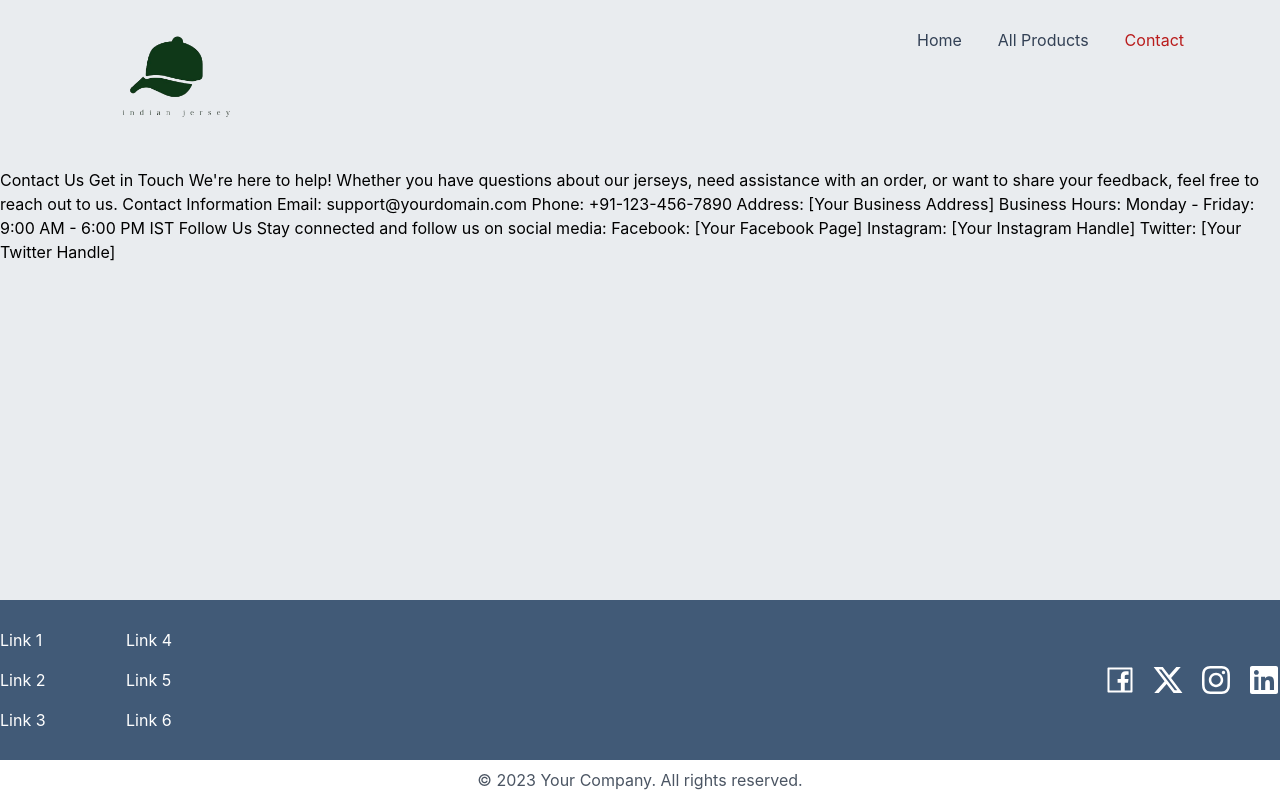
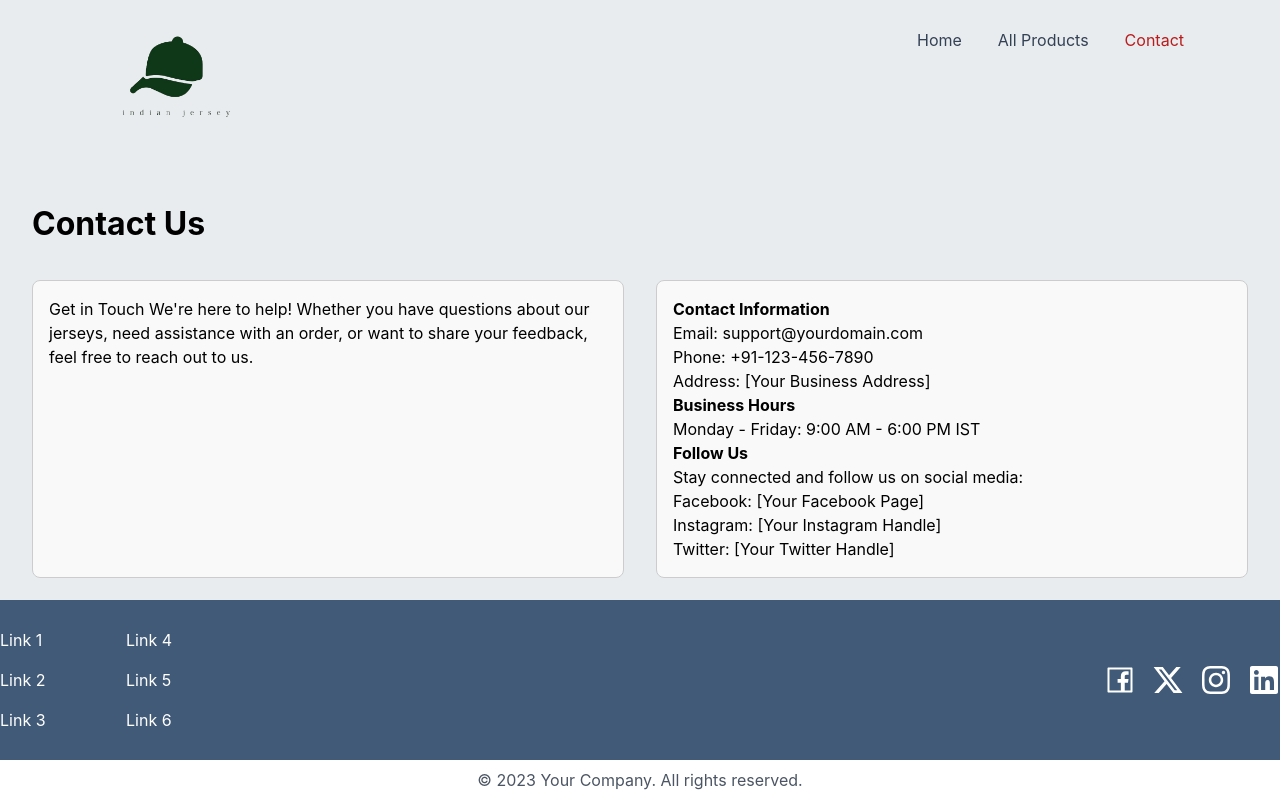
Before and after one commit to karthiknadar1204/jersey, a React (Create React App) app: page /contact in a window 1280 px wide. Built offline with nearby package versions, Linux system fonts and the light colour scheme.

Commit message:
basic layout done

```diff
--- a/src/index.css
+++ b/src/index.css
@@ -168,3 +168,44 @@ code {
   background-color: black;
   color: white;
 }
+
+
+.contact_page {
+  padding: 2rem;
+}
+
+.heading_contact {
+  font-size: 2rem;
+  font-weight: bold;
+  margin-bottom: 2rem;
+  text-align: left;
+}
+
+.contact_boxes {
+  display: flex;
+  gap: 2rem;
+}
+
+.contact_text_box, .contact_info_box {
+  flex: 1;
+  border: 1px solid #ccc;
+  padding: 1rem;
+  border-radius: 8px;
+  background-color: #f9f9f9;
+}
+
+.contact_text {
+  font-size: 1rem;
+  line-height: 1.5;
+}
+
+.contact_info {
+  font-size: 1rem;
+  line-height: 1.5;
+}
+
+.additional_info{
+  /* margin: 2rem; */
+  font-size: 1rem;
+  line-height: 1.5;
+}
--- a/src/pages/Contact.jsx
+++ b/src/pages/Contact.jsx
@@ -2,14 +2,32 @@ import React from "react";
 
 const Contact = () => {
   return (
-    <div>
-      Contact Us Get in Touch We're here to help! Whether you have questions
-      about our jerseys, need assistance with an order, or want to share your
-      feedback, feel free to reach out to us. Contact Information Email:
-      support@yourdomain.com Phone: +91-123-456-7890 Address: [Your Business
-      Address] Business Hours: Monday - Friday: 9:00 AM - 6:00 PM IST Follow Us
-      Stay connected and follow us on social media: Facebook: [Your Facebook
-      Page] Instagram: [Your Instagram Handle] Twitter: [Your Twitter Handle]
+    <div className="contact_page">
+      <h1 className="heading_contact">Contact Us</h1>
+      <div className="contact_boxes">
+        <div className="contact_text_box">
+          <p className="contact_text">
+            Get in Touch We're here to help! Whether you have questions
+            about our jerseys, need assistance with an order, or want to share your
+            feedback, feel free to reach out to us.
+          </p>
+        </div>
+        <div className="contact_info_box">
+          <p className="contact_info">
+            <strong>Contact Information</strong><br />
+            Email: support@yourdomain.com<br />
+            Phone: +91-123-456-7890<br />
+            Address: [Your Business Address]<br />
+            <strong>Business Hours</strong><br />
+            Monday - Friday: 9:00 AM - 6:00 PM IST<br />
+            <strong>Follow Us</strong><br />
+            Stay connected and follow us on social media:<br />
+            Facebook: [Your Facebook Page]<br />
+            Instagram: [Your Instagram Handle]<br />
+            Twitter: [Your Twitter Handle]
+          </p>
+        </div>
+      </div>
     </div>
   );
 };
--- a/src/pages/ProductInfo.jsx
+++ b/src/pages/ProductInfo.jsx
@@ -1,13 +1,13 @@
-import React from 'react';
-import { useParams, useLocation } from 'react-router-dom';
-import IncrementDecrement from '../components/IncrementDecrement';
+import React from "react";
+import { useParams, useLocation } from "react-router-dom";
+import IncrementDecrement from "../components/IncrementDecrement";
 
 const ProductInfo = () => {
   const { id } = useParams();
   const location = useLocation();
   const { name, image } = location.state || {};
 
-  console.log('Product Info:', { name, image });
+  console.log("Product Info:", { name, image });
 
   return (
     <div className="product_container">
@@ -19,14 +19,21 @@ const ProductInfo = () => {
           <h2>{name}</h2>
         </div>
         <div className="description">
-          Neque porro quisquam est, qui dolore<br /> ipsum quia
-          dolor sit amet, consectetur adipisci velit,<br /> sed
-          quia non incidunt lores ta porro ame.<br /> numquam
-          eius modi tempora incidunt lores ta porro ame.
+          Neque porro quisquam est, qui dolore
+          <br /> ipsum quia dolor sit amet, consectetur adipisci velit,
+          <br /> sed quia non incidunt lores ta porro ame.
+          <br /> numquam eius modi tempora incidunt lores ta porro ame.
         </div>
         <div className="actions">
           <IncrementDecrement />
           <button className="custom-button-3">Add to Cart</button>
+        </div>
+        <div className="additional_info">
+          <p>Category: Shirts</p>
+          <p>Free shipping on orders over $50!</p>
+          <p>No-Risk Money Back Guarantee!</p>
+          <p>No Hassle Refunds</p>
+          <p>Secure Payments</p>
         </div>
       </div>
     </div>
```
